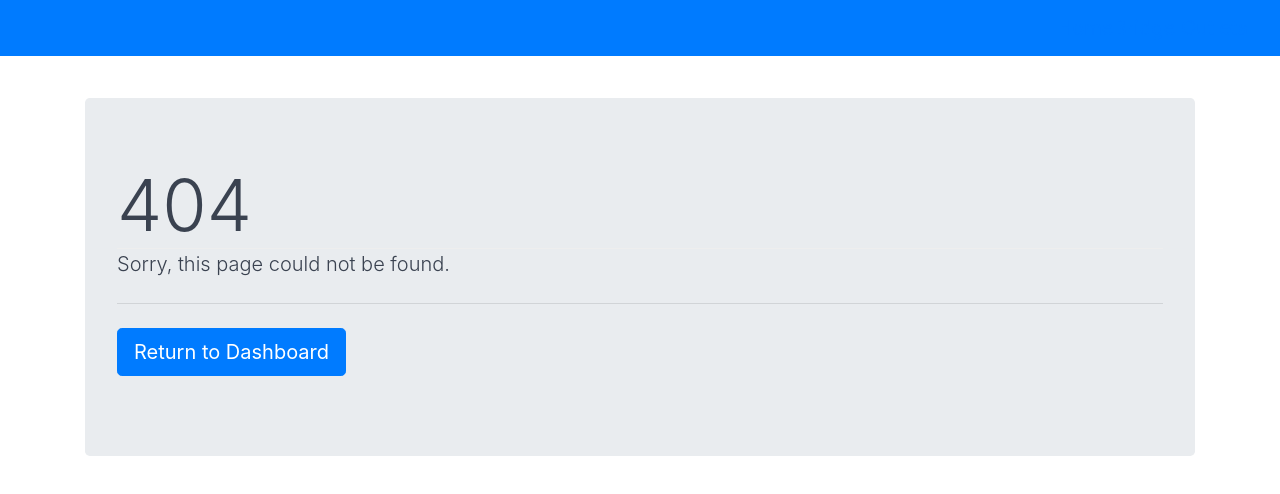
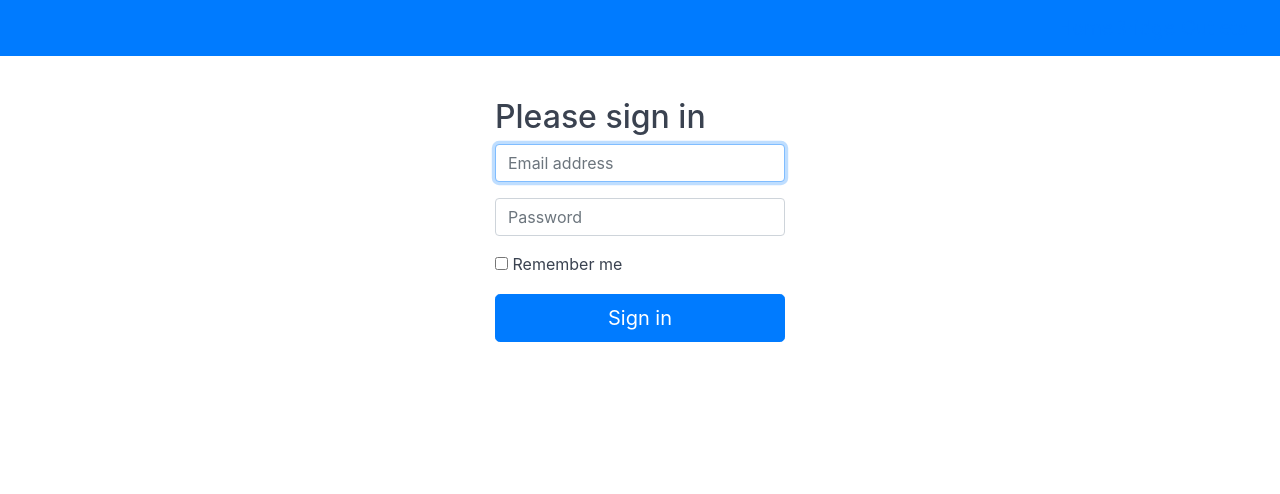
Before and after one commit to trentrand/homekit-outlets, an Angular app in the folder web/: page /login in a window 1280 px wide. Before the commit this address had no page. Shown: the top 494 px of the page. Built offline with nearby package versions, Linux system fonts and the light colour scheme.

Commit message:
Add mock Log In component

```diff
--- a/web/src/app/core/core-routing.module.ts
+++ b/web/src/app/core/core-routing.module.ts
@@ -1,9 +1,11 @@
 import { NgModule } from '@angular/core';
 import { Routes, RouterModule } from '@angular/router';
 
+import { LoginComponent } from './login/login.component';
 import { PageNotFoundComponent } from './page-not-found/page-not-found.component';
 
 const routes: Routes = [
+  { path: 'login', component: LoginComponent },
   { path: '404', component: PageNotFoundComponent }
 ];
 
--- a/web/src/app/core/core.module.ts
+++ b/web/src/app/core/core.module.ts
@@ -6,6 +6,7 @@
 
 import { CoreRoutingModule } from './core-routing.module';
 
+import { LoginComponent } from './login/login.component';
 import { NavigationBarComponent } from './navigation-bar/navigation-bar.component';
 import { PageNotFoundComponent } from './page-not-found/page-not-found.component';
 
@@ -18,6 +19,7 @@
     CoreRoutingModule
   ],
   declarations: [
+    LoginComponent,
     NavigationBarComponent,
     PageNotFoundComponent
   ],
--- /dev/null
+++ b/web/src/app/core/login/login.component.html
@@ -0,0 +1,16 @@
+<div class="container col-md-4 col-lg-3">
+  <form class="form-signin">
+    <h2 class="form-signin-heading">Please sign in</h2>
+    <label for="inputEmail" class="sr-only">Email address</label>
+    <input type="email" id="inputEmail" class="form-control" placeholder="Email address" required="" autofocus="">
+    <label for="inputPassword" class="sr-only">Password</label>
+    <input type="password" id="inputPassword" class="form-control" placeholder="Password" required="">
+    <div class="checkbox">
+      <label>
+            <input type="checkbox" value="remember-me"> Remember me
+          </label>
+    </div>
+    <button class="btn btn-lg btn-primary btn-block" type="submit">Sign in</button>
+  </form>
+
+</div>
--- /dev/null
+++ b/web/src/app/core/login/login.component.scss
@@ -0,0 +1,6 @@
+.container {
+  padding-top: 3rem;
+}
+input {
+  margin-bottom: 1rem;
+}
--- /dev/null
+++ b/web/src/app/core/login/login.component.ts
@@ -0,0 +1,15 @@
+import { Component, OnInit } from '@angular/core';
+
+@Component({
+  selector: 'app-login',
+  templateUrl: './login.component.html',
+  styleUrls: ['./login.component.scss']
+})
+export class LoginComponent implements OnInit {
+
+  constructor() { }
+
+  ngOnInit() {
+  }
+
+}
```
Also changed, not shown: 1 other file (tests, documents, lock files or other folders).
